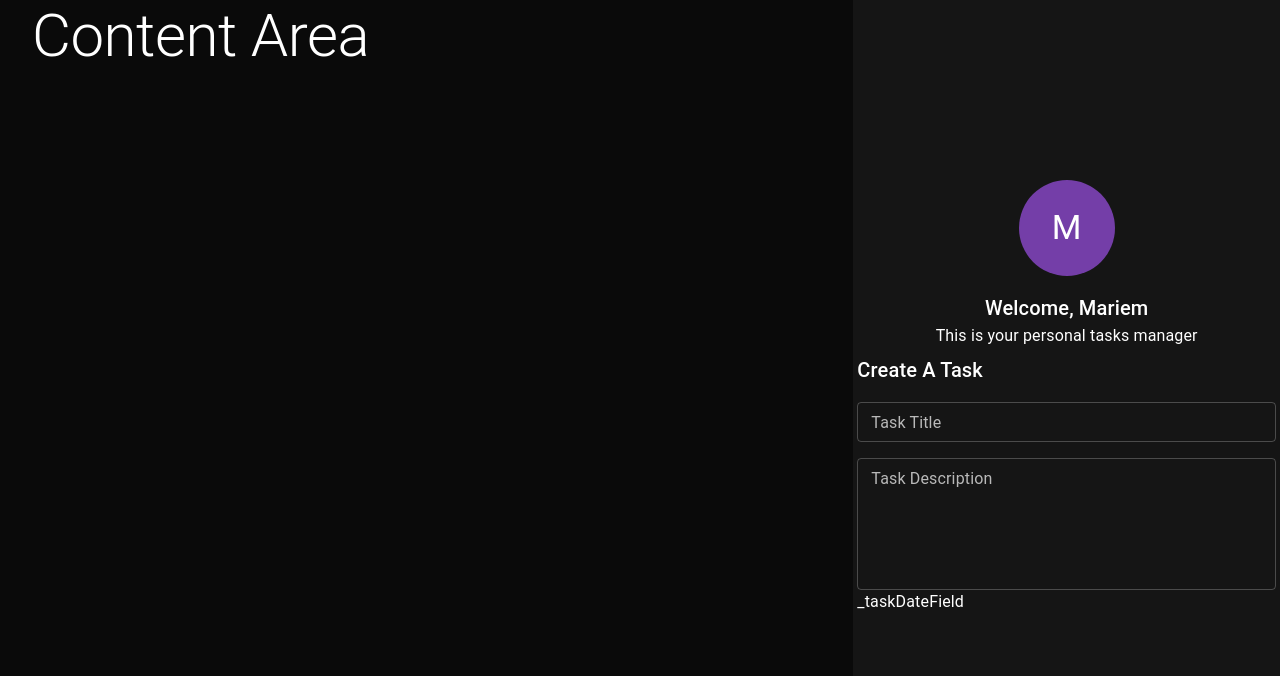
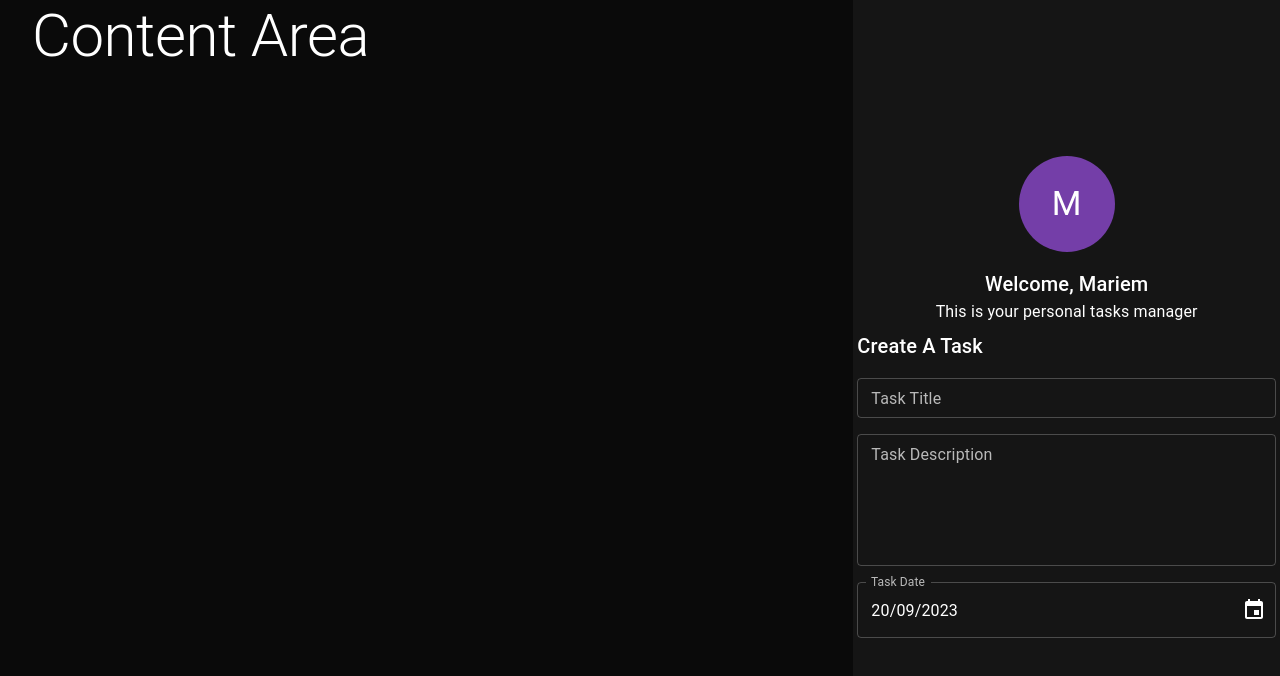
Before and after one commit to meriam-hamdaoui/Task-Manager, a React (Create React App) app: page / in a window 1280 px wide. Shown: the top 676 px of the page. Built offline with nearby package versions, Linux system fonts and the light colour scheme.

Commit message:
date field, date-picker mui

```diff
--- a/package.json
+++ b/package.json
@@ -6,6 +6,7 @@
     "@emotion/react": "^11.11.1",
     "@emotion/styled": "^11.11.0",
     "@mui/material": "^5.14.10",
+    "@mui/x-date-pickers": "^6.14.0",
     "@testing-library/jest-dom": "^5.14.1",
     "@testing-library/react": "^13.0.0",
     "@testing-library/user-event": "^13.2.1",
@@ -13,6 +14,7 @@
     "@types/node": "^16.7.13",
     "@types/react": "^18.0.0",
     "@types/react-dom": "^18.0.0",
+    "date-fns": "^2.30.0",
     "eslint": "^8.49.0",
     "eslint-config-prettier": "^9.0.0",
     "eslint-import-resolver-typescript": "^3.6.0",
--- a/src/components/sidebar/createTaskForm/CreateTaskForm.tsx
+++ b/src/components/sidebar/createTaskForm/CreateTaskForm.tsx
@@ -17,9 +17,9 @@
         <TaskTitleField />
         {/* task description */}
         <TaskDescriptionField />
+        {/* task date */}
+        <TaskDateField />
       </Stack>
-      {/* task date */}
-      <TaskDateField />
       {/* task selector : priority + progress */}
       {/* form button */}
     </Box>
--- a/src/components/sidebar/createTaskForm/_taskDateField.tsx
+++ b/src/components/sidebar/createTaskForm/_taskDateField.tsx
@@ -1,5 +1,37 @@
 import React, { FC, ReactElement } from 'react';
+import { AdapterDateFns } from '@mui/x-date-pickers/AdapterDateFns';
+import { DesktopDatePicker } from '@mui/x-date-pickers/DesktopDatePicker';
+import { LocalizationProvider } from '@mui/x-date-pickers';
+import { TextField } from '@mui/material';
+import { IDateField } from './interfaces/IDateField';
+import PropTypes from 'prop-types';
+export const TaskDateField: FC<IDateField> = ({
+  value = new Date(),
+  disabled = false,
+  onChange = (date) => console.log(date),
+}): ReactElement => {
+  return (
+    <>
+      <LocalizationProvider dateAdapter={AdapterDateFns}>
+        <DesktopDatePicker
+          label="Task Date"
+          format="dd/MM/yyyy"
+          value={value}
+          onChange={onChange}
+          disabled={disabled}
+          slotProps={{
+            textField: (params) => (
+              <TextField {...params} />
+            ),
+          }}
+        />
+      </LocalizationProvider>
+    </>
+  );
+};
 
-export const TaskDateField: FC = (): ReactElement => {
-  return <div>_taskDateField</div>;
+TaskDateField.propTypes = {
+  disabled: PropTypes.bool,
+  onChange: PropTypes.func,
+  value: PropTypes.instanceOf(Date),
 };
--- /dev/null
+++ b/src/components/sidebar/createTaskForm/interfaces/IDateField.ts
@@ -0,0 +1,6 @@
+import { IDisabled } from './IDisabled';
+
+export interface IDateField extends IDisabled {
+  value?: Date | null;
+  onChange?: (date: Date | null) => void;
+}
```
Also changed, not shown: 1 other file (tests, documents, lock files or other folders).
